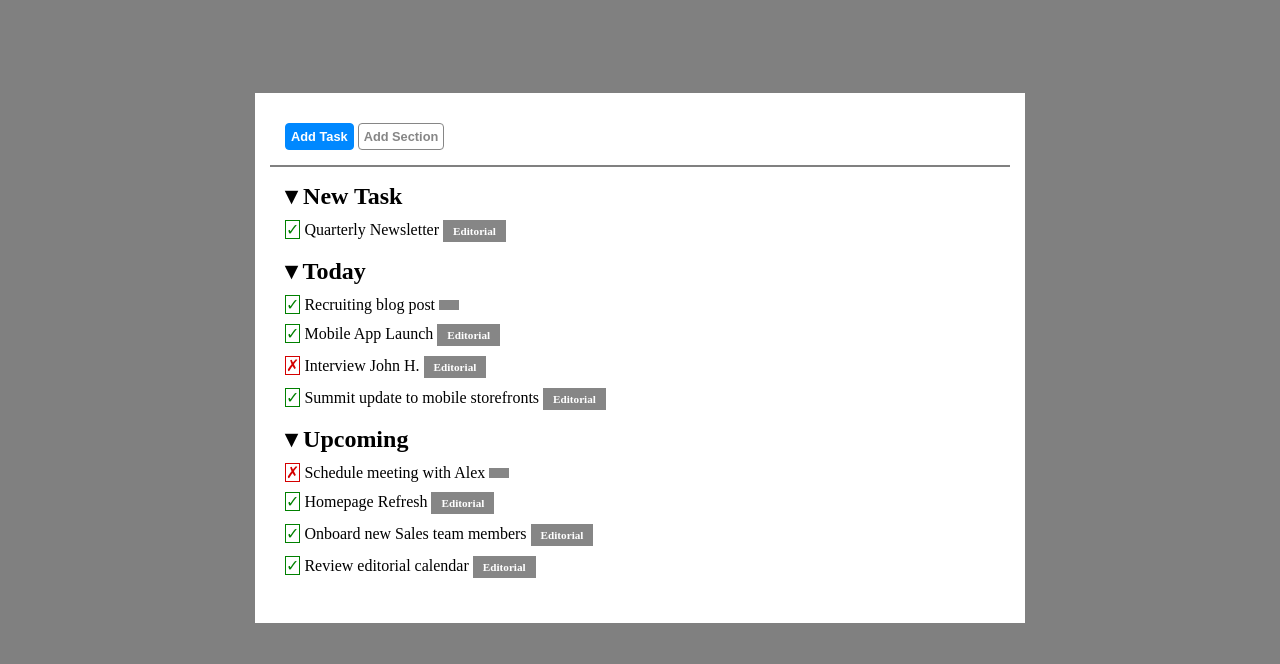
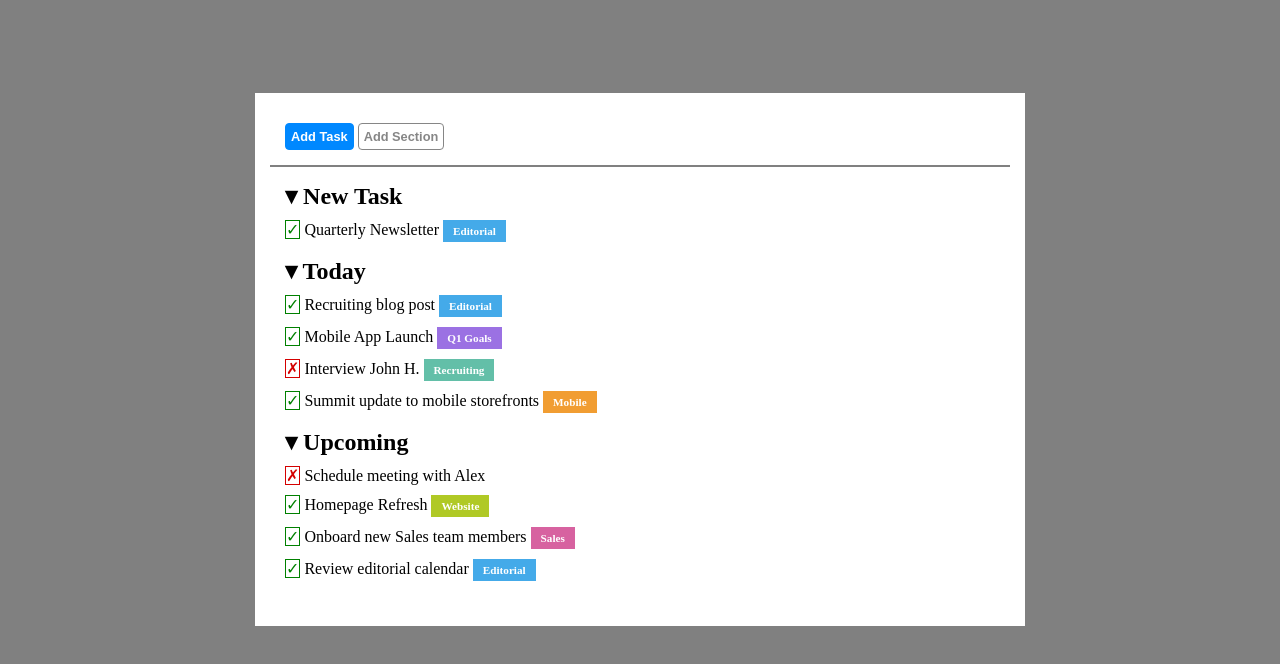
Before and after one commit to Giammo13/html-css-toboolist, a plain HTML site: page index.html in a window 1280 px wide. Shown: the part 88-752 px from the top of the page. Drawn offline with Linux system fonts and the light colour scheme.

Commit message:
try for git

```diff
--- a/css/style.css
+++ b/css/style.css
@@ -103,21 +103,21 @@ display: inline-block;
   color: white;
   border: 10px;
 }
-label.editorial{
+.label.editorial{
   background-color: #44aae9;
 }
-label.goals{
+.label.goals{
 background-color: #9b71e3;
 }
-label.recruiting{
+.label.recruiting{
   background-color: #63bfa8;
 }
-label.mobile{
+.label.mobile{
   background-color: #f19d32;
 }
-label.sales{
+.label.sales{
   background-color: #d762a0;
 }
-label.website{
+.label.website{
   background-color: #b0c925;
 }
--- a/index.html
+++ b/index.html
@@ -39,22 +39,22 @@
                     <li class="todo-list-item">
                      <span class="mark-mark-success">&check;</span>
                     Recruiting blog post
-                    <span class="label"> </span>
+                    <span class="label editorial"> Editorial</span>
                     </li>
                     <li class="todo-list-item">
                         <span class="mark-mark-success">&check;</span>
                        Mobile App Launch
-                       <span class="label"> Editorial </span>
+                       <span class="label goals"> Q1 Goals </span>
                        </li>
                        <li class="todo-list-item">
                         <span class="mark-mark-fail">&cross;</span>
                       Interview John H.
-                       <span class="label"> Editorial </span>
+                       <span class="label recruiting"> Recruiting </span>
                        </li>
                        <li class="todo-list-item">
                         <span class="mark-mark-success">&check;</span>
                        Summit update to mobile storefronts
-                       <span class="label"> Editorial </span>
+                       <span class="label mobile"> Mobile </span>
                        </li>
                     </ul>
                     </section>
@@ -67,22 +67,22 @@
                         <li class="todo-list-item">
                          <span class="mark-mark-fail">&cross;</span>
                         Schedule meeting with Alex
-                        <span class="label"> </span>
+
                         </li>
                         <li class="todo-list-item">
                             <span class="mark-mark-success">&check;</span>
                            Homepage Refresh
-                           <span class="label"> Editorial </span>
+                           <span class="label website"> Website </span>
                            </li>
                            <li class="todo-list-item">
                             <span class="mark-mark-success">&check;</span>
                             Onboard new Sales team members
-                           <span class="label"> Editorial </span>
+                           <span class="label sales"> Sales </span>
                            </li>
                            <li class="todo-list-item">
                             <span class="mark-mark-success">&check;</span>
                            Review editorial calendar
-                           <span class="label"> Editorial </span>
+                           <span class="label editorial"> Editorial </span>
                            </li>
 
                         </ul>
```
